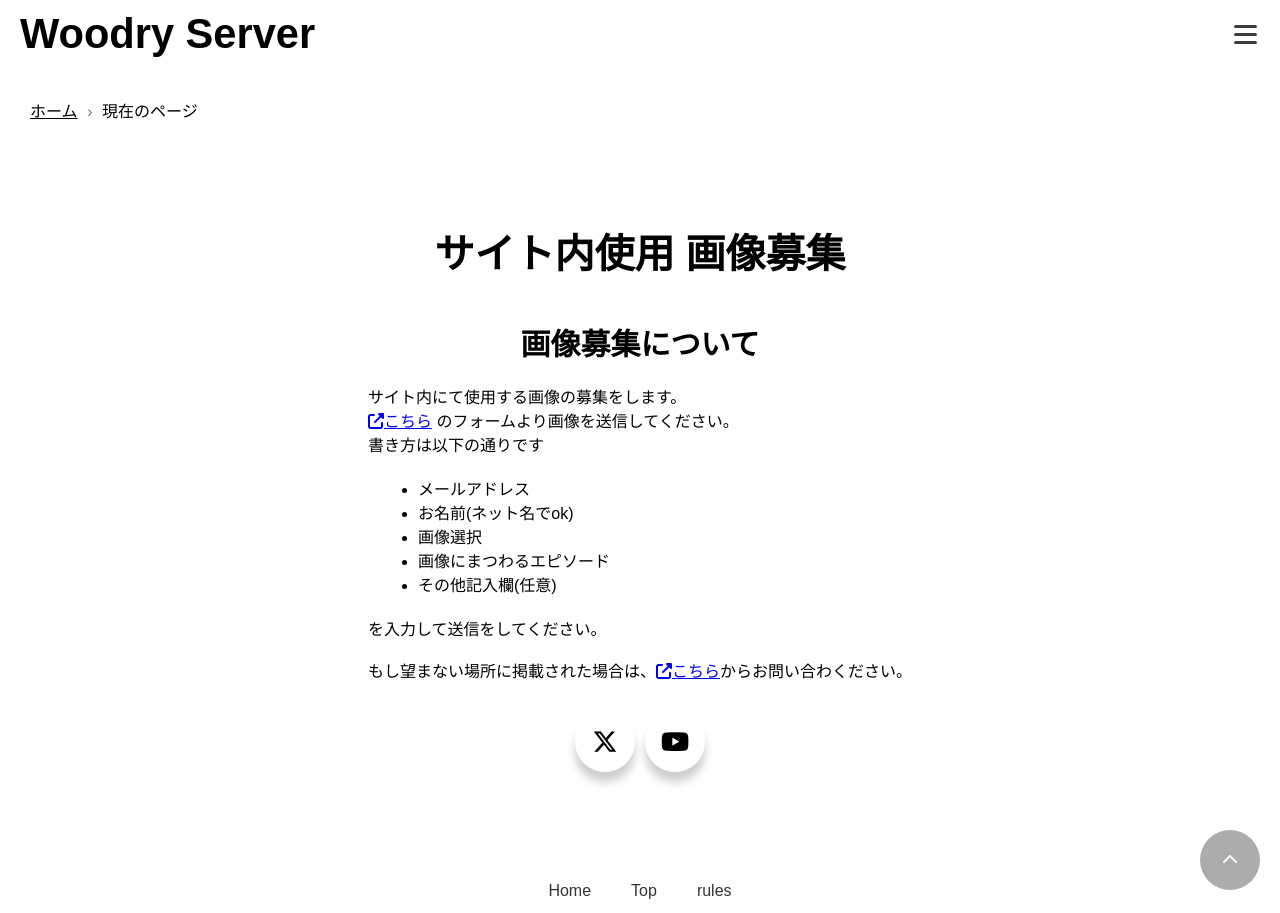
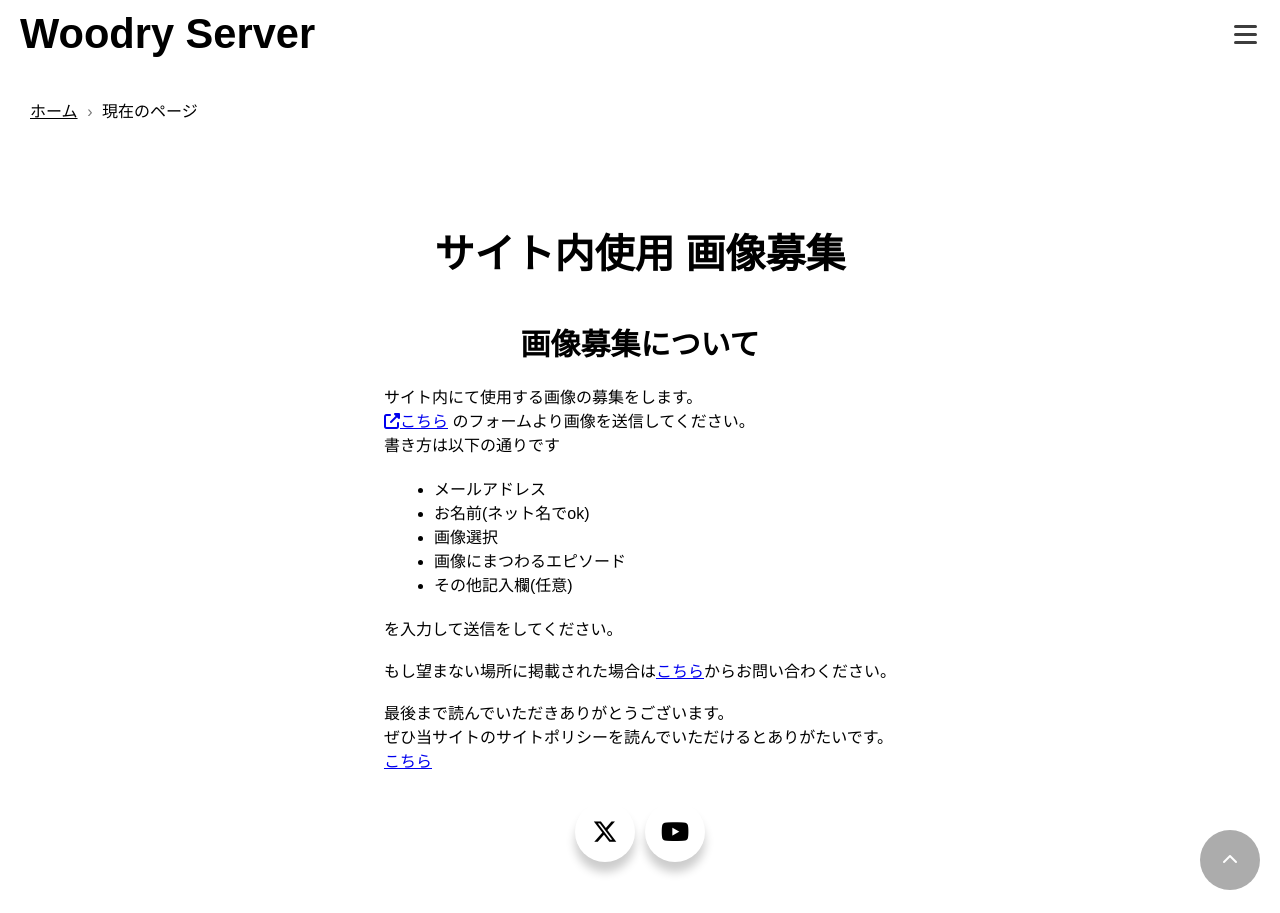
Before and after one commit to Meatwo310/woodryserver, a plain HTML site: page page/blog/image/image.html in a window 1280 px wide. Shown: the top 913 px of the page. Drawn offline with nearby package versions, Linux system fonts and the light colour scheme; a web font is replaced by a local one.

Commit message:
Update image.html

```diff
--- a/page/blog/image/image.html
+++ b/page/blog/image/image.html
@@ -90,8 +90,11 @@
                 </ul>
                 <p>を入力して送信をしてください。</p>
                 <br>
-                <p>もし望まない場所に掲載された場合は、<a href="../../../index.html#contact"><i
-                            class="fa-solid fa-up-right-from-square"></i>こちら</a>からお問い合わください。</p>
+                <p>もし望まない場所に掲載された場合は<a href="../../../index.html#contact">こちら</a>からお問い合わください。</p>
+                <br>
+                <p>最後まで読んでいただきありがとうございます。</p>
+                <p>ぜひ当サイトのサイトポリシーを読んでいただけるとありがたいです。</p>
+                <a href="../../rules/site-policy.html">こちら</a>
             </div>
         </section>
 
```
